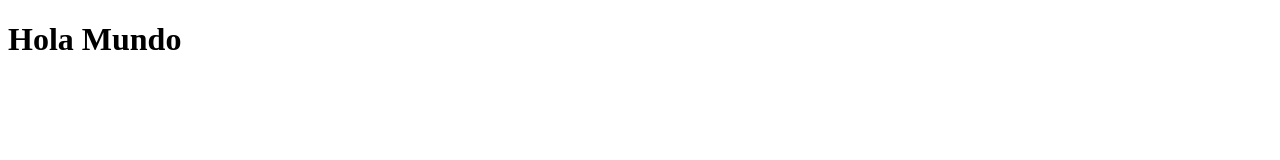
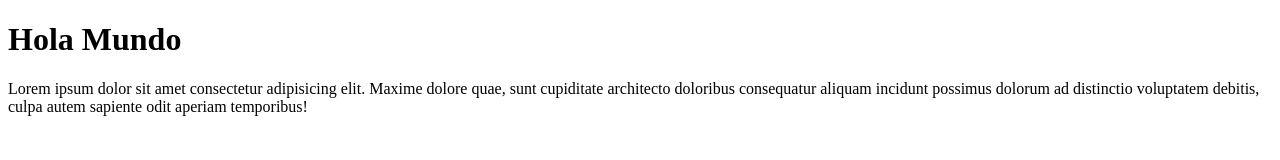
Before and after one commit to albornozMarcelo/prueba_git_nucba, a plain HTML site: page index.html in a window 1280 px wide. Drawn offline with Linux system fonts and the light colour scheme.

Commit message:
add parrafo

```diff
--- a/index.html
+++ b/index.html
@@ -8,6 +8,12 @@
   <body>
     <main>
       <h1>Hola Mundo</h1>
+      <p>
+        Lorem ipsum dolor sit amet consectetur adipisicing elit. Maxime dolore
+        quae, sunt cupiditate architecto doloribus consequatur aliquam incidunt
+        possimus dolorum ad distinctio voluptatem debitis, culpa autem sapiente
+        odit aperiam temporibus!
+      </p>
     </main>
   </body>
 </html>
```
